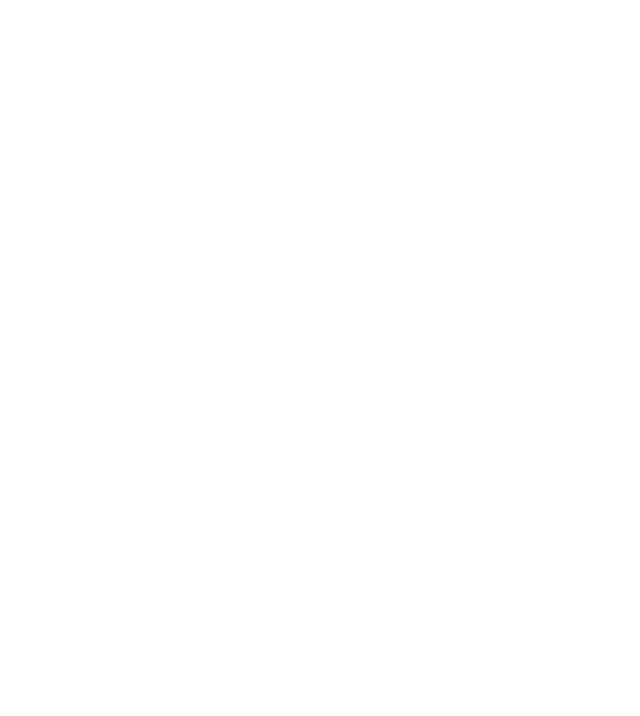
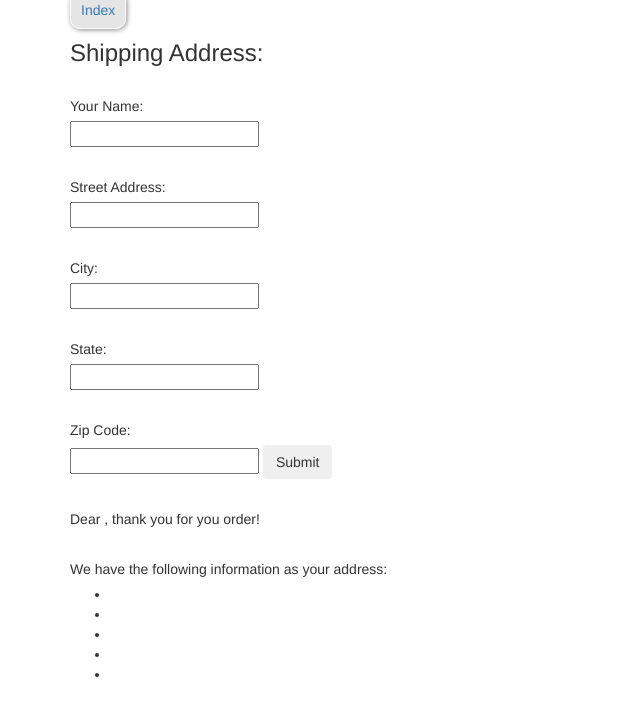
Before and after one commit to jessemckay27/forms2, a plain HTML site: page marketplace.html in a window 1280 px wide. Shown: the whole page, without its empty margins (0-640 px from the left). Drawn offline with nearby package versions, Linux system fonts and the light colour scheme.

Commit message:
add a second page with working links and more input forms

```diff
--- a/css/styles.css
+++ b/css/styles.css
@@ -1,5 +1,31 @@
 h4 {
+  margin-top: 60px;
+}
 
-  margin-top: 60px;
+.link2 {
+  background-color: #e5e5e5;
+  border-radius: 10px;
+  /*border: 1px solid #a6a6a6;*/
+  padding: 10px;
+  border: 1px solid #fff;
+  box-shadow: 1px 1px 5px 0px #888;
+}
+
+.link2:hover {
+  text-decoration:none;
+  color: red;
+}
+
+.container p {
+  margin-top: 30px;
+  margin-bottom: 5px;
 
 }
+
+input {
+  margin: 0;
+}
+
+/*#no-show {
+  display: none;
+}*/
--- a/js/scripts.js
+++ b/js/scripts.js
@@ -10,4 +10,18 @@ $(document).ready(function() {
     $("#output4").text(colorInput);
     event.preventDefault();
   });
+
+  $("#address").submit(function(event) {
+    var nameAddress = $("#nameAddress").val();
+    var streetAddress = $("#streetAddress").val();
+    var cityAddress = $("#cityAddress").val();
+    var stateAddress = $("#stateAddress").val();
+    var zipAddress = $("#zipAddress").val();
+    $("#nameOutput").text(nameAddress);
+    $("#streetOutput").text(streetAddress);
+    $("#cityOutput").text(cityAddress);
+    $("#stateOutput").text(stateAddress);
+    $("#zipOutput").text(zipAddress);
+    event.preventDefault();
+  });
 });
--- a/marketplace.html
+++ b/marketplace.html
@@ -0,0 +1,40 @@
+<!DOCTYPE html>
+<html>
+  <head>
+    <link rel="stylesheet" href="https://maxcdn.bootstrapcdn.com/bootstrap/3.3.7/css/bootstrap.min.css" integrity="sha384-BVYiiSIFeK1dGmJRAkycuHAHRg32OmUcww7on3RYdg4Va+PmSTsz/K68vbdEjh4u" crossorigin="anonymous">
+    <link href="css/styles.css" rel="stylesheet" type="text/css">
+    <script src="http://code.jquery.com/jquery-3.1.1.js"   integrity="sha256-16cdPddA6VdVInumRGo6IbivbERE8p7CQR3HzTBuELA="   crossorigin="anonymous"></script>
+    <script src="js/scripts.js"></script>
+    <title>Marketplace</title>
+  </head>
+  <body>
+    <div class="container">
+      <a class="link2" href="index.html">Index</a>
+      <form id="address">
+        <h3>Shipping Address:</h3>
+        <p>Your Name:</p>
+        <input id="nameAddress" type="text" name="name">
+        <p>Street Address:</p>
+        <input id="streetAddress" type="text" name="street">
+        <p>City:</p>
+        <input id="cityAddress" type="text" name="city">
+        <p>State:</p>
+        <input id="stateAddress" type="text" name="state">
+        <p>Zip Code:</p>
+        <input id="zipAddress" type="text" name="zip">
+        <button type="submit" class="btn">Submit</button>
+      </form>
+      <div id="no-show">
+        <p>Dear <span id="nameOutput"></span>, thank you for you order!</p>
+        <p>We have the following information as your address:</p>
+        <ul>
+          <li id="nameOutput"></li>
+          <li id="steetOutpt"></li>
+          <li id="cityOutput"></li>
+          <li id="stateOutput"></li>
+          <li id="zipOutput"></li>
+        </ul>
+      </div>
+    </div>
+  </body>
+</html>
```
Also changed, not shown: index.html (+1 -0 lines).
